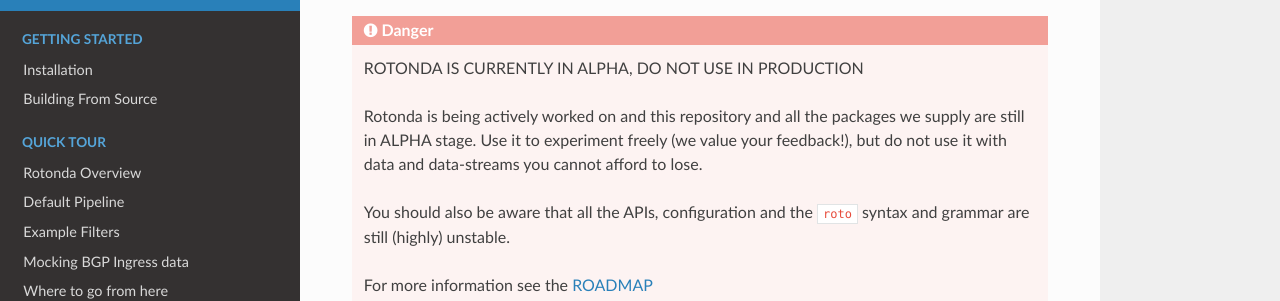
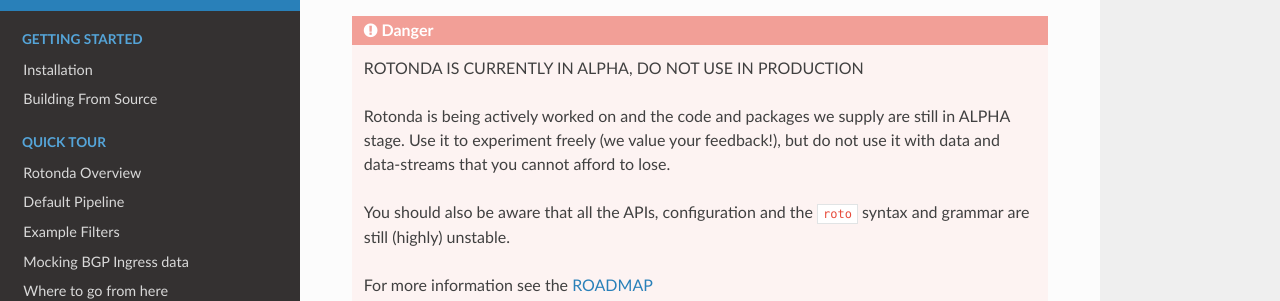
Before and after one commit to NLnetLabs/rotonda-doc, a Sphinx documentation site: the page built from manual/source/index.rst, in a window 1280 px wide and 900 px high, scrolled down 310 px. Shown: the part 151-452 px from the top of the window. Built offline with Sphinx 7.4.7 and the Read the Docs theme 2.0.0, drawn with Linux system fonts in a browser that asks for light colours.

Commit message:
Minor nitpick
This repository doesn't include the code as the docs were moved out of the main repository.

```diff
--- a/manual/source/index.rst
+++ b/manual/source/index.rst
@@ -15,10 +15,10 @@
 .. DANGER:: ROTONDA IS CURRENTLY IN ALPHA, DO NOT USE IN PRODUCTION
    :name: rotonda-is-currently-in-alpha-do-not-use-in-production
 
-   Rotonda is being actively worked on and this repository and all the
-   packages we supply are still in ALPHA stage. Use it to experiment
-   freely (we value your feedback!), but do not use it with data and
-   data-streams you cannot afford to lose.
+   Rotonda is being actively worked on and the code and packages we
+   supply are still in ALPHA stage. Use it to experiment freely (we
+   value your feedback!), but do not use it with data and
+   data-streams that you cannot afford to lose.
 
    You should also be aware that all the APIs, configuration and the
    ``roto`` syntax and grammar are still (highly) unstable.
```
